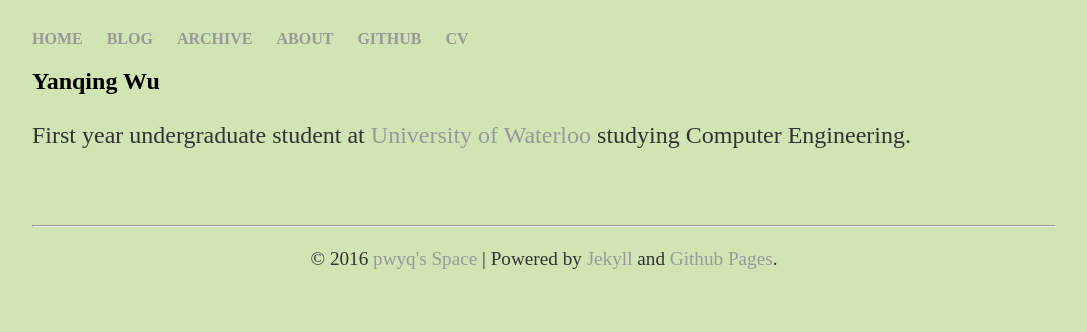
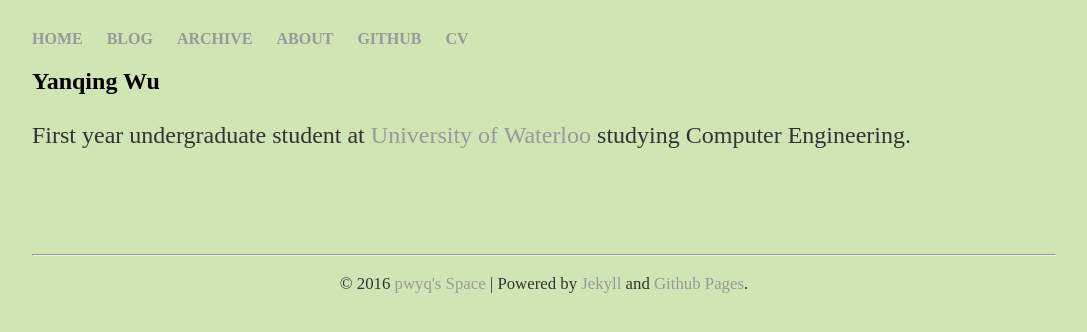
Before and after one commit to pwyq/blog, a Jekyll site: the page built from index.html, in a window 1280 px wide. Shown: the top 332 px of the page, without its empty margins (96-1183 px from the left). Built offline with Jekyll 4.4.1, drawn with Linux system fonts in a browser that asks for light colours.

Commit message:
what's wrong with the footer

```diff
--- a/css/main.css
+++ b/css/main.css
@@ -46,14 +46,15 @@ p {
     line-height: 1.4em;
     color: #333;
 }
+
 footer {
 	position: absolute;
 	bottom: 0;
 	width: 100%;
-	height: 60px;	/* Height of the footer */
+	height: 30px;	/* Height of the footer */
 	color: #00663f;
 	text-align: center;
-	font-size: 0.8rem;
+	font-size: 0.7rem;
 }
 
 ul.posts {
```
